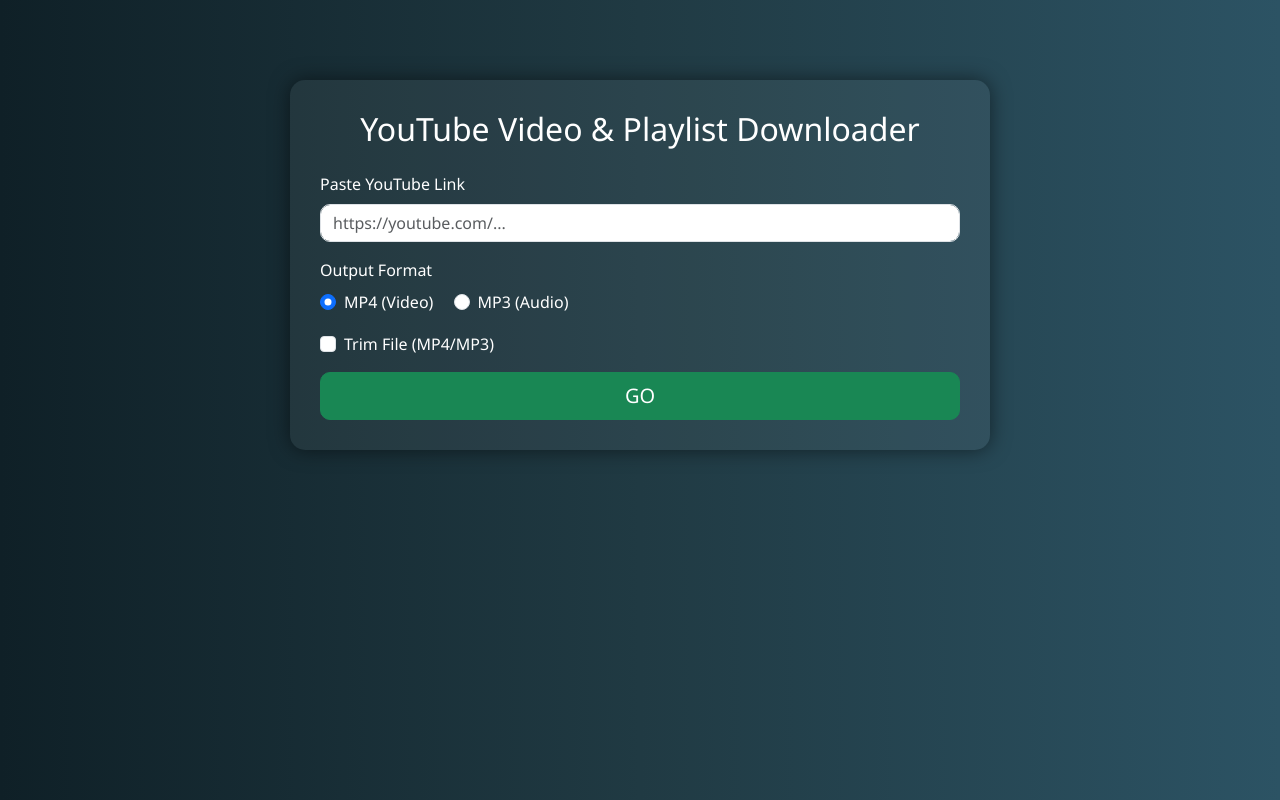
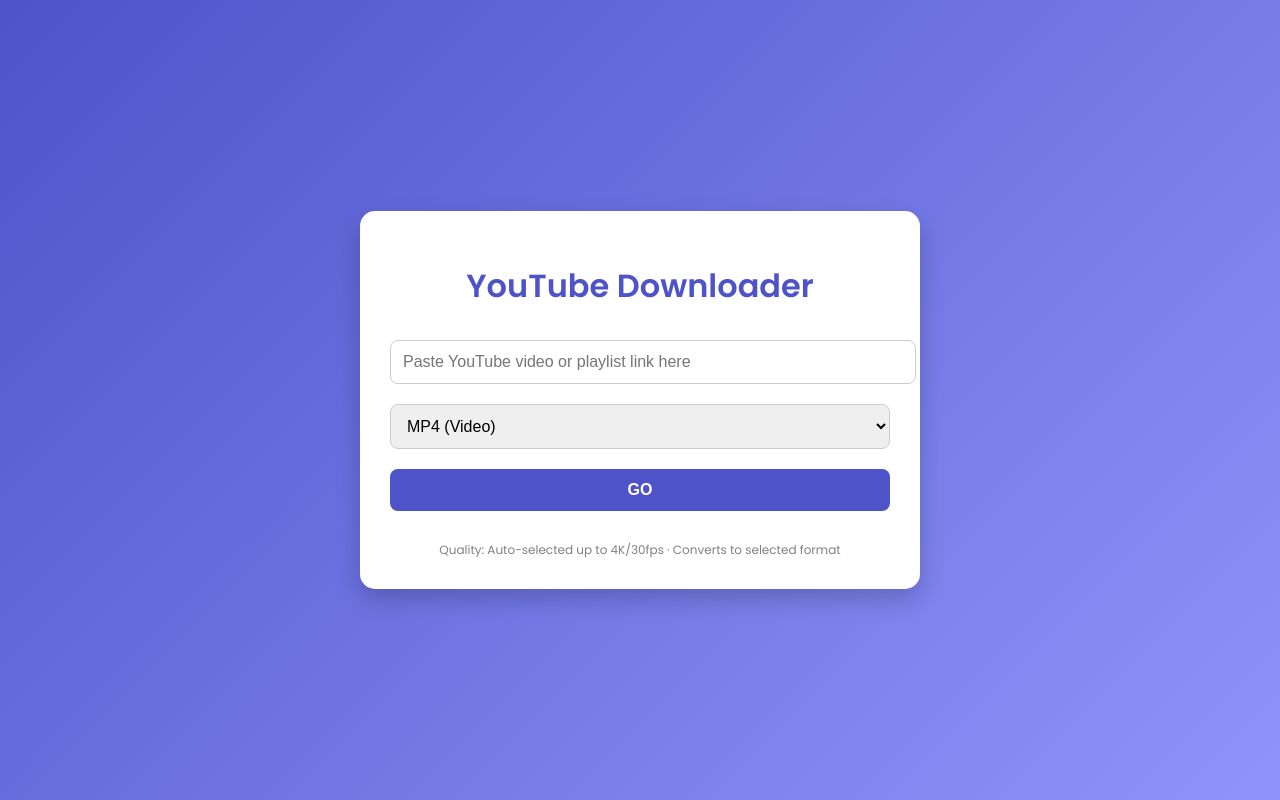
Before and after one commit to ibihafiz/yt-down, a plain HTML site: page index.html in a window 1280 px wide. Drawn offline with nearby package versions, Linux system fonts and the light colour scheme.

Commit message:
Update index.html

```diff
--- a/index.html
+++ b/index.html
@@ -3,123 +3,166 @@
 <head>
   <meta charset="UTF-8" />
   <meta name="viewport" content="width=device-width, initial-scale=1.0"/>
-  <title>YouTube Downloader</title>
-  <link href="https://cdn.jsdelivr.net/npm/bootstrap@5.3.0/dist/css/bootstrap.min.css" rel="stylesheet">
+  <title>YT Downloader</title>
+  <link href="https://fonts.googleapis.com/css2?family=Poppins:wght@400;600&display=swap" rel="stylesheet"/>
   <style>
     body {
-      background: linear-gradient(to right, #0f2027, #203a43, #2c5364);
-      color: #fff;
-      font-family: 'Segoe UI', sans-serif;
+      margin: 0;
+      padding: 0;
+      font-family: 'Poppins', sans-serif;
+      background: linear-gradient(135deg, #4e54c8, #8f94fb);
+      display: flex;
+      justify-content: center;
+      align-items: center;
+      height: 100vh;
     }
+
     .container {
-      margin-top: 80px;
-      max-width: 700px;
-      background: rgba(255, 255, 255, 0.05);
+      background: white;
       padding: 30px;
       border-radius: 15px;
-      box-shadow: 0 0 20px rgba(0,0,0,0.5);
+      box-shadow: 0 10px 25px rgba(0, 0, 0, 0.2);
+      width: 90%;
+      max-width: 500px;
+      text-align: center;
     }
-    .form-control, .form-check-input, .btn {
+
+    h1 {
+      margin-bottom: 20px;
+      color: #4e54c8;
+    }
+
+    input, select, button {
+      width: 100%;
+      padding: 12px;
+      margin: 10px 0;
+      font-size: 16px;
+      border-radius: 8px;
+      border: 1px solid #ccc;
+    }
+
+    button {
+      background-color: #4e54c8;
+      color: white;
+      border: none;
+      cursor: pointer;
+      font-weight: 600;
+    }
+
+    button:hover {
+      background-color: #3b3fc1;
+    }
+
+    #progress-container {
+      display: none;
+      margin-top: 20px;
+    }
+
+    #progress-bar {
+      height: 20px;
+      background-color: #4e54c8;
+      width: 0%;
       border-radius: 10px;
+      transition: width 0.4s ease;
     }
-    .progress {
-      height: 25px;
-      border-radius: 12px;
+
+    #progress-wrapper {
+      background-color: #eee;
+      width: 100%;
+      height: 20px;
+      border-radius: 10px;
       overflow: hidden;
     }
-    .download-section {
+
+    #download-link {
       display: none;
       margin-top: 20px;
+    }
+
+    .footer {
+      margin-top: 20px;
+      font-size: 12px;
+      color: gray;
     }
   </style>
 </head>
 <body>
+  <div class="container">
+    <h1>YouTube Downloader</h1>
+    <input type="text" id="link" placeholder="Paste YouTube video or playlist link here" />
+    <select id="format">
+      <option value="mp4">MP4 (Video)</option>
+      <option value="mp3">MP3 (Audio)</option>
+    </select>
+    <button onclick="startDownload()">GO</button>
 
-<div class="container text-white">
-  <h2 class="text-center mb-4">YouTube Video & Playlist Downloader</h2>
-
-  <form id="download-form">
-    <div class="mb-3">
-      <label for="url" class="form-label">Paste YouTube Link</label>
-      <input type="text" class="form-control" id="url" placeholder="https://youtube.com/..." required>
-    </div>
-
-    <div class="mb-3">
-      <label class="form-label">Output Format</label><br>
-      <div class="form-check form-check-inline">
-        <input class="form-check-input" type="radio" name="format" id="mp4" value="video" checked>
-        <label class="form-check-label" for="mp4">MP4 (Video)</label>
-      </div>
-      <div class="form-check form-check-inline">
-        <input class="form-check-input" type="radio" name="format" id="mp3" value="audio">
-        <label class="form-check-label" for="mp3">MP3 (Audio)</label>
+    <div id="progress-container">
+      <div id="progress-wrapper">
+        <div id="progress-bar"></div>
       </div>
     </div>
 
-    <div class="form-check mb-3">
-      <input class="form-check-input" type="checkbox" id="enableTrim">
-      <label class="form-check-label" for="enableTrim">
-        Trim File (MP4/MP3)
-      </label>
+    <div id="download-link">
+      <a id="downloadBtn" href="#" download>
+        <button>Download File</button>
+      </a>
     </div>
 
-    <div class="row mb-3" id="trimInputs" style="display:none;">
-      <div class="col">
-        <input type="text" class="form-control" id="startTime" placeholder="Start Time (e.g. 00:00)">
-      </div>
-      <div class="col">
-        <input type="text" class="form-control" id="endTime" placeholder="End Time (e.g. 02:30)">
-      </div>
+    <div class="footer">
+      Quality: Auto-selected up to 4K/30fps · Converts to selected format
     </div>
-
-    <div class="d-grid">
-      <button type="submit" class="btn btn-success btn-lg">GO</button>
-    </div>
-  </form>
-
-  <div class="progress mt-4" id="progressBar" style="display:none;">
-    <div class="progress-bar progress-bar-striped progress-bar-animated bg-info"
-         role="progressbar" style="width: 0%" id="progressPercent">0%</div>
   </div>
 
-  <div class="download-section text-center mt-4" id="downloadSection">
-    <a href="#" id="downloadLink" class="btn btn-primary btn-lg" download>Download File</a>
-    <p class="mt-2 small text-muted">If it's a playlist, multiple downloads will begin one by one.</p>
-  </div>
-</div>
+  <script>
+    async function startDownload() {
+      const link = document.getElementById("link").value.trim();
+      const format = document.getElementById("format").value;
 
-<script>
-  const form = document.getElementById('download-form');
-  const progressBar = document.getElementById('progressBar');
-  const progressPercent = document.getElementById('progressPercent');
-  const downloadSection = document.getElementById('downloadSection');
-  const downloadLink = document.getElementById('downloadLink');
-  const enableTrim = document.getElementById('enableTrim');
-  const trimInputs = document.getElementById('trimInputs');
+      if (!link) {
+        alert("Please paste a valid YouTube link.");
+        return;
+      }
 
-  enableTrim.addEventListener('change', function () {
-    trimInputs.style.display = this.checked ? 'flex' : 'none';
-  });
+      document.getElementById("progress-container").style.display = "block";
+      document.getElementById("progress-bar").style.width = "0%";
+      document.getElementById("download-link").style.display = "none";
 
-  form.addEventListener('submit', function (e) {
-    e.preventDefault();
+      try {
+        const res = await fetch("/api/download", {
+          method: "POST",
+          headers: { "Content-Type": "application/json" },
+          body: JSON.stringify({ link, format }),
+        });
 
-    // Simulate progress
-    progressBar.style.display = 'block';
-    let percent = 0;
-    const interval = setInterval(() => {
-      percent += 10;
-      progressPercent.style.width = percent + '%';
-      progressPercent.innerText = percent + '%';
+        const data = await res.json();
+        if (!data.file_id) throw new Error("Download start failed");
 
-      if (percent >= 100) {
-        clearInterval(interval);
-        downloadSection.style.display = 'block';
-        downloadLink.href = '#'; // dynamically update to server path
+        // Simulate progress bar
+        let progress = 0;
+        const interval = setInterval(() => {
+          if (progress < 90) {
+            progress += 5;
+            document.getElementById("progress-bar").style.width = progress + "%";
+          }
+        }, 500);
+
+        // Poll status
+        const checkInterval = setInterval(async () => {
+          const checkRes = await fetch(`/api/status/${data.file_id}`);
+          const statusData = await checkRes.json();
+
+          if (statusData.status === "completed") {
+            clearInterval(interval);
+            clearInterval(checkInterval);
+            document.getElementById("progress-bar").style.width = "100%";
+            document.getElementById("downloadBtn").href = statusData.download_url;
+            document.getElementById("download-link").style.display = "block";
+          }
+        }, 3000);
+      } catch (err) {
+        alert("Error starting download: " + err.message);
       }
-    }, 300);
-  });
-</script>
-
+    }
+  </script>
 </body>
 </html>
```
